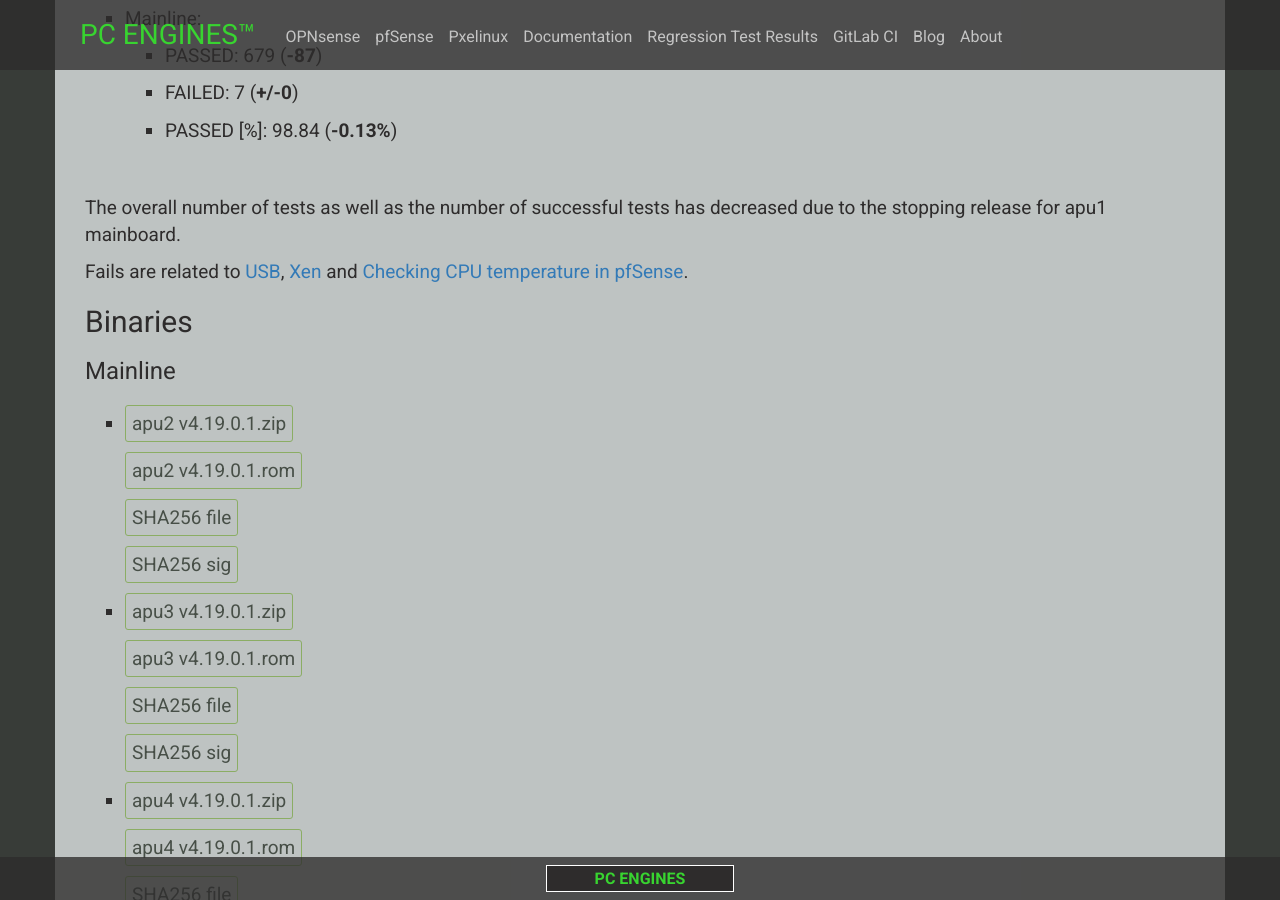
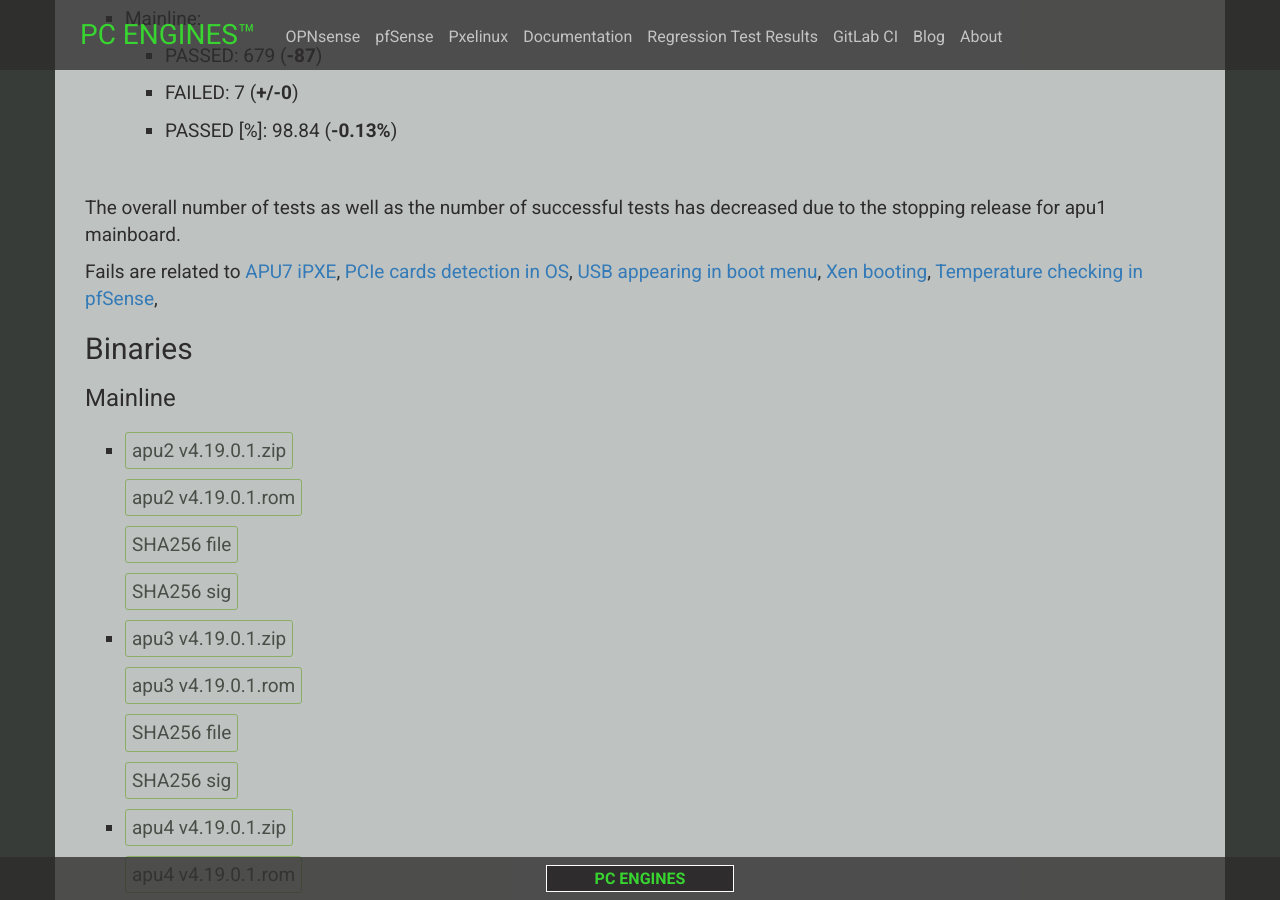
Before and after one commit to pcengines/pcengines.github.io, a Jekyll site: the page built from _posts/2023-02-02-PC-Engines_Firmware-v4-19-0-1.md, in a window 1280 px wide and 900 px high, scrolled down 2728 px. Built offline with Jekyll 4.4.1, drawn with Linux system fonts in a browser that asks for light colours; nearby versions of some CDN libraries; some web fonts are replaced.

Commit message:
_posts/2023-02-02-PC-Engines_Firmware-v4-19-0-1.md: add missing issues
Signed-off-by: Przemyslaw Sulewski <przemyslaw.sulewski@3mdeb.com>

```diff
--- a/_posts/2023-02-02-PC-Engines_Firmware-v4-19-0-1.md
+++ b/_posts/2023-02-02-PC-Engines_Firmware-v4-19-0-1.md
@@ -55,9 +55,11 @@
 decreased due to the stopping release for apu1 mainboard.
 
 Fails are related to
-[USB](https://github.com/pcengines/apu2-documentation/issues/277),
-[Xen](https://github.com/pcengines/apu2-documentation/issues/109) and
-[Checking CPU temperature in pfSense](https://github.com/pcengines/apu2-documentation/issues/281).
+[APU7 iPXE](https://github.com/pcengines/apu2-documentation/issues/308),
+[PCIe cards detection in OS](https://github.com/pcengines/apu2-documentation/issues/115),
+[USB appearing in boot menu](https://github.com/pcengines/apu2-documentation/issues/277),
+[Xen booting](https://github.com/pcengines/apu2-documentation/issues/109),
+[Temperature checking in pfSense](https://github.com/pcengines/apu2-documentation/issues/281),
 
 ## Binaries
 
```
